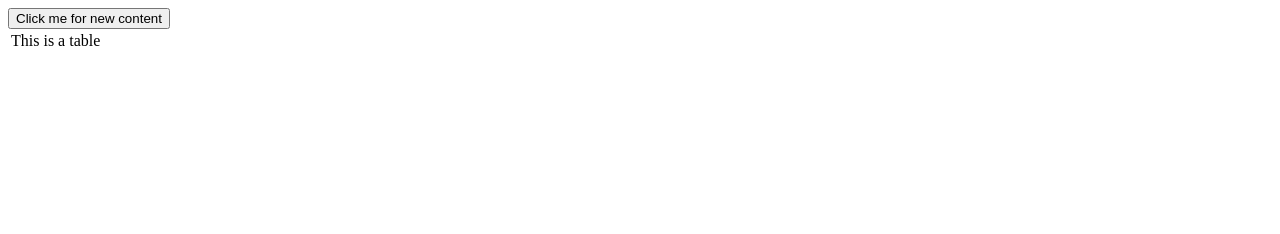
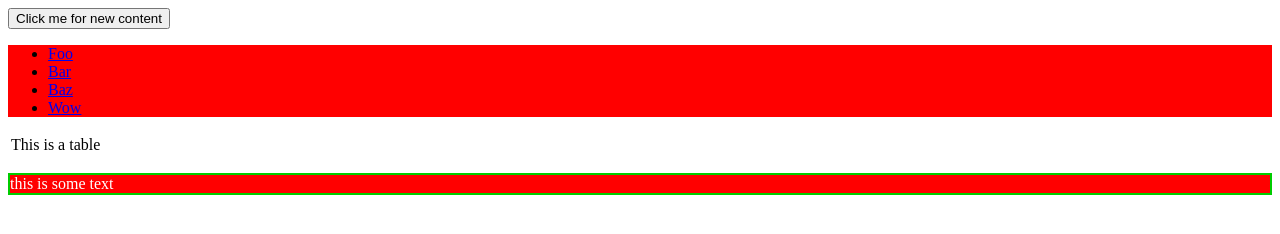
Before and after one commit to ziyezhu92/seainfo6150, a plain HTML site: page examples/week-4/dom-example.html in a window 1280 px wide. Both pictures are taken after a click on the button "Click me for new content". Drawn offline with Linux system fonts and the light colour scheme.

Commit message:
updating dom example

```diff
--- a/examples/week-4/dom-example.html
+++ b/examples/week-4/dom-example.html
@@ -10,47 +10,43 @@
       document.addEventListener("DOMContentLoaded", function(e) {
         console.log('loaded');
 
-        // console.log(document.getElementsByTagName('li'));
-        // console.log(document.querySelectorAll('li:nth-of-type(1)'));
-        // this doesn't work -- an htmlcollection is not an array!
-        // document.getElementsByTagName('li').map(function(li) {
-        //   li.style.backgroundColor = '#ccc';
-        // });
+        console.log(document.getElementsByTagName('li'));
+        console.log(document.querySelectorAll('li:nth-of-type(1)'));
 
         // const lis = document.getElementsByTagName('li')
         // for (var i = 0; i < lis.length; i++) {
         //   const li = lis[i];
-        //   // console.log(li.style);
+        //   console.log(li.style);
         //   lis[i].style.backgroundColor = '#ccc';
         // }
 
-        // document.getElementById('newContentButton').addEventListener("click", function(e) {
-        //   // console.log('clicked');
-        //
-        //   const someText = 'this is some text';
-        //   const aTextNode = document.createTextNode(someText);
-        //   // console.log('TEXT NODE', aTextNode);
-        //
-        //   const aSectionNode = document.createElement('section');
-        //
-        //   const aPNode = document.createElement('p');
-        //
-        //   aPNode.appendChild(aTextNode);
-        //
-        //
-        //   aPNode.setAttribute('class', 'foo bar');
-        //   // console.log('PARAGRAPH NODE', aPNode);
-        //   // console.log('PARAGRAPH NODE', aPNode.style);
-        //
-        //   aPNode.setAttribute('data-fake-attribute', 'bar');
-        //   aSectionNode.appendChild(aPNode);
-        //
-        //   const mainContent = document.getElementById('main-content');
-        //   mainContent.appendChild(aSectionNode);
-        //
-        //   console.log(document.getElementsByTagName('section'));
-        //   console.log(document.getElementsByTagName('p'));
-        // });
+        document.getElementById('newContentButton').addEventListener("click", function(e) {
+          console.log('clicked');
+
+          const someText = 'this is some text';
+          const aTextNode = document.createTextNode(someText);
+          console.log('TEXT NODE', aTextNode);
+
+          const aSectionNode = document.createElement('section');
+
+          const aPNode = document.createElement('p');
+
+          aPNode.appendChild(aTextNode);
+
+
+          aPNode.setAttribute('class', 'foo bar');
+          console.log('PARAGRAPH NODE', aPNode);
+          console.log('PARAGRAPH NODE', aPNode.style);
+
+          aPNode.setAttribute('data-fake-attribute', 'bar');
+          aSectionNode.appendChild(aPNode);
+
+          const mainContent = document.getElementById('main-content');
+          mainContent.appendChild(aSectionNode);
+
+          console.log(document.getElementsByTagName('section'));
+          console.log(document.getElementsByTagName('p'));
+        });
       });
     </script>
   </head>
@@ -59,6 +55,12 @@
       <!-- This is a comment -->
       <!-- This is another comment -->
       <button id="newContentButton">Click me for new content</button>
+      <ul style="background: #f00">
+        <li><a href="dom-example.html">Foo</a></li>
+        <li><a href="dom-example.html">Bar</a></li>
+        <li><a href="dom-example.html">Baz</a></li>
+        <li><a href="dom-example.html">Wow</a></li>
+      </ul>
 
       <table>
         <tr>
```
